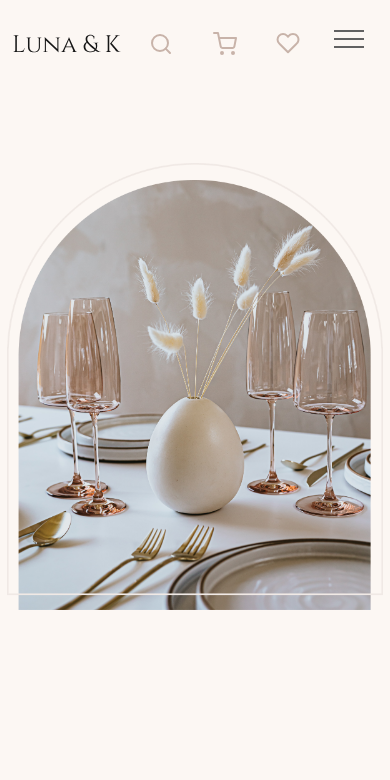
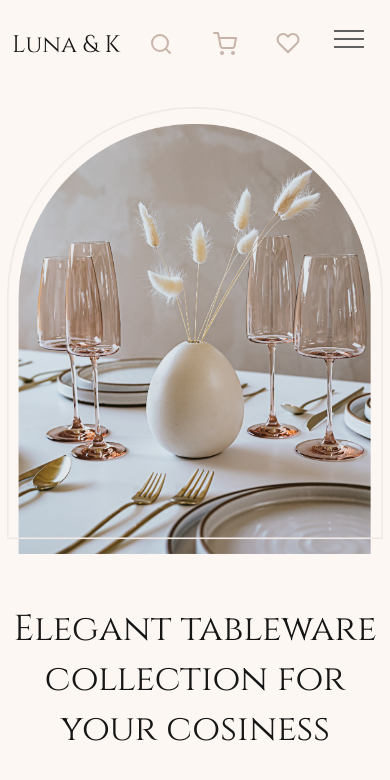
Before and after one commit to OlekTarabesh/Luna-And-K-pet-project, a React (Create React App) app: page / in a window 390 px wide. Shown: the top 780 px of the page. Built offline with nearby package versions, Linux system fonts and the light colour scheme.

Commit message:
made responsive title

```diff
--- a/src/components/header/header.component.jsx
+++ b/src/components/header/header.component.jsx
@@ -1,6 +1,7 @@
 // import { Link } from "react-router-dom";
 import headerImage1 from '../../images/header-images/headerImg.png';
 import headerImage2 from '../../images/header-images/headerImg2.png';
+import ellipseButton from '../../images/header-images/ellipse-button.png';
 import { StarIcon } from "../../icons/star-1-icon.jsx";
 import { ellipses } from '../../icons/ellipses/ellipse.data.js';
 import styled from './header.module.css';
@@ -23,16 +24,18 @@ const Header = () => {
                             <img src={headerImage2} alt='alt' className={styled.headerImage3} />
                         </div>
                 <div className={styled.headerTitleWrapper}>
-                    {/* <h2 className={styled.headerTitle}>Elegant tableware collection for your cosiness</h2> */}
-                    {/* <span className={styled.headerEllipseContainer}>
-                        {ellipse.map((i) => {
+                    <h2 className={styled.headerTitle}>Elegant tableware collection for your cosiness</h2>
+                </div>
+                    <div className={styled.headerEllipseContainer}>
+                        <img src={ellipseButton} alt="alt" className={styled.headerEllipse} />
+                        <h2 className={styled.headerEllipseText}>Go to the catalog</h2>
+                        {/* {ellipse.map((i) => {
                             return (
                                 <span key={Math.random()} className={styled.headerEllipse}>{i.icon}</span>
                                 )
                             })}
-                            <span className={styled.ellipseText}>Go to the catalog</span>
-                        </span> */}
-                </div>
+                            <span className={styled.ellipseText}>Go to the catalog</span> */}
+                    </div>
             </div>
         </>
     )
--- a/src/components/header/header.module.css
+++ b/src/components/header/header.module.css
@@ -2,12 +2,7 @@
     width: 100%;
     height: 680px;
 }
-@media screen and (max-width: 375px) {
-    .headerWrapper {
-        width: 100%;
-        height: 680px;
-    }
-}
+
 
 .headerContainer {
     width: 100%;
@@ -24,58 +19,35 @@
 } */
 
 .headerTitleWrapper {
-    /* width: 366px;
-    height: 165px; */
-    /* margin: 176px 0 0 112px; */
+    width: 366px;
+    height: auto;
+    margin: 0 auto;
 }
 
 .headerTitle {
     width: 100%;
-    height: 150px;
+    height: auto;
     font-weight: 400;
     font-size: 36px;
+    font-family: 'Cinzel', serif;
+    font-weight: 300;
     line-height: 50px;
+    margin-top: -400px;
+    margin-left: -440px;
 }
 
+
 .headerImage1Container {
-    /* display: table; */
     width: 473px;
     height: auto;
     margin: 0 auto;
     margin-top: 76px;
-    /* height: 522px;
-    margin-left: auto; */
-}
-@media screen and (max-width: 480px) {
-    .headerImage1Container {
-        width: 376px;
-        height: auto;
-    }
-}
-
-@media screen and (max-width: 371px) {
-    .headerImage1Container {
-        width: 250px;
-        height: auto;
-        /* margin-left: 20px; */
-
-    }
-}
-
-@media screen and (max-width: 301px) {
-    .headerImage1Container {
-        width: 250px;
-        height: auto;
-        margin-left: 45px;
-
-    }
 }
 
 .headerImage1 {
     display: block;
-     width: 100%;
+    width: 100%;
     height: auto;
-    /* display: flex;  */
 }
 
 .headerImage3Container {
@@ -85,7 +57,6 @@
 }
 
 .headerImage3 {
-    /* position: absolute; */
     display: block;
     width: 100%;
     height: auto;
@@ -93,34 +64,26 @@
     margin-left: 330px;
 
 }
-@media screen and (max-width: 952px) {
-    .headerImage3 {
-        display: none;
-    }
-}
 
 .headerEllipseContainer {
     display: block;
-    margin-left: 115px;
     width: 226px;
-    height: 87px;
-    align-items: center;
+    height: auto;
+    margin: 0 auto;
 }
 
 .headerEllipse {
-    position: absolute;
-    top: 426px;
-    left: 112px;
-    width: 226px;
-    height: 87px;
+    width: 100%;
+    height: auto;
+    margin-top: 79px;
+    margin-left: -480px;
 }
 
-.ellipseText {
+.headerEllipseText {
     width: 193px;
     height: 24px;
-    position: absolute;
-    top: 460px;
-    left: 129px;
+    margin-top: -64px;
+    margin-left: -464px;
     font-family: 'Roboto', sans-serif;
     font-weight: 300;
     font-size: 19px;
@@ -129,32 +92,122 @@
     text-transform: uppercase;
 }
 
-@media screen and (max-width: 375px) {
-    .starSvg {
-        position: absolute;
-        left: 409px;
-        top: 156px;
-        width: 68px;
-        height: 68px;
+@media screen and (max-width: 1242px) {
+    .headerTitleWrapper {
+        width: 300px;
+        height: auto;
+    }
+
+    .headerTitle {
+        margin-left: -320px;
+    }
+
+    .headerEllipse {
+        margin-left: -360px;
+    }
+
+    .headerEllipseText {
+        margin-left: -345px;
     }
 }
 
+@media screen and (max-width: 952px) {
+    .headerImage3 {
+        display: none;
+    }
 
-@media (max-width: 375px) {
+    .headerTitleWrapper {
+        width: 439px;
+        height: auto;
+    }
+
     .headerTitle {
+        width: 100%;
+        height: auto;
+        margin: 0 auto;
+        margin-top: 50px;
+        text-align: center;
+        line-height: 50px;
+    }
+
+    .headerEllipse {
+        display: none;
+    }
+
+    .headerEllipseText {
         display: none;
     }
 }
 
 
-@media (max-width: 375px) {
-    .headerImage3 {
-        display: none;
+@media screen and (max-width: 480px) {
+    .headerImage1Container {
+        width: 376px;
+        height: auto;
+        margin-top: 20px;
+    }
+}
+
+@media screen and (max-width: 442px) {
+    .headerTitleWrapper {
+        width: 380px;
+        height: auto;
     }
 }
 
 @media (max-width: 375px) {
-    .headerEllipseContainer {
+
+    .headerImage3 {
         display: none;
     }
+
+    .headerWrapper {
+        width: 100%;
+        height: 380px;
+    }
+
+    .headerTitle {
+        width: 380px;
+        height: auto;
+        font-size: 33px;
+    }
 }
+
+@media screen and (max-width: 371px) {
+    .headerImage1Container {
+        width: 250px;
+        height: auto;
+    }
+
+    .headerTitleWrapper {
+        width: 100%;
+        height: auto;
+    }
+
+    .headerTitle {
+        width: 312px;
+        height: 150px;
+        margin: 0 auto;
+        margin-top: 50px;
+    }
+
+}
+
+@media screen and (max-width: 301px) {
+    .headerImage1Container {
+        width: 250px;
+        height: auto;
+        margin-left: 45px;
+    }
+
+    .headerTitleWrapper {
+        width: 100%;
+        height: auto;
+    }
+
+    .headerTitle {
+        width: 312px;
+        height: 150px;
+        margin-left: 10px;
+    }
+}
--- a/src/icons/ellipses/ellipse.data.js
+++ b/src/icons/ellipses/ellipse.data.js
@@ -1,6 +1,6 @@
-import { Ellipse1 } from './Ellipse1.jsx';
-import { Ellipse2 } from './Ellipse2.jsx';
-import { Ellipse3 } from './Ellipse3.jsx';
+// import { Ellipse1 } from './Ellipse1.jsx';
+// import { Ellipse2 } from './Ellipse2.jsx';
+// import { Ellipse3 } from './Ellipse3.jsx';
 import { WhiteEllipse1 } from './WhiteEllipse/WhiteEllipse1.jsx';
 import { WhiteEllipse2 } from './WhiteEllipse/WhiteEllipse2.jsx';
 import { WhiteEllipse3 } from './WhiteEllipse/WhiteEllipse3.jsx';
@@ -8,15 +8,15 @@ import { WhiteEllipse3 } from './WhiteEllipse/WhiteEllipse3.jsx';
 export const ellipses = {
     ellipse:[
         {
-            icon: <Ellipse1 />,
+            // icon: <Ellipse1 />,
             icon2: <WhiteEllipse1 />
         },
         {
-            icon: <Ellipse2 />,
+            // icon: <Ellipse2 />,
             icon2: <WhiteEllipse2 />
         },
         {
-            icon: <Ellipse3 />,
+            // icon: <Ellipse3 />,
             icon2: <WhiteEllipse3 />
         },
     ]
--- a/src/index.css
+++ b/src/index.css
@@ -11,4 +11,5 @@ body {
   /* min-width: fit-content;  */
   background-color: #FCF7F3;
   font-family: 'Cinzel', serif;
+  color: #161616;
 }
```
Also changed, not shown: src/images/header-images/ellipse-button.png (added).
